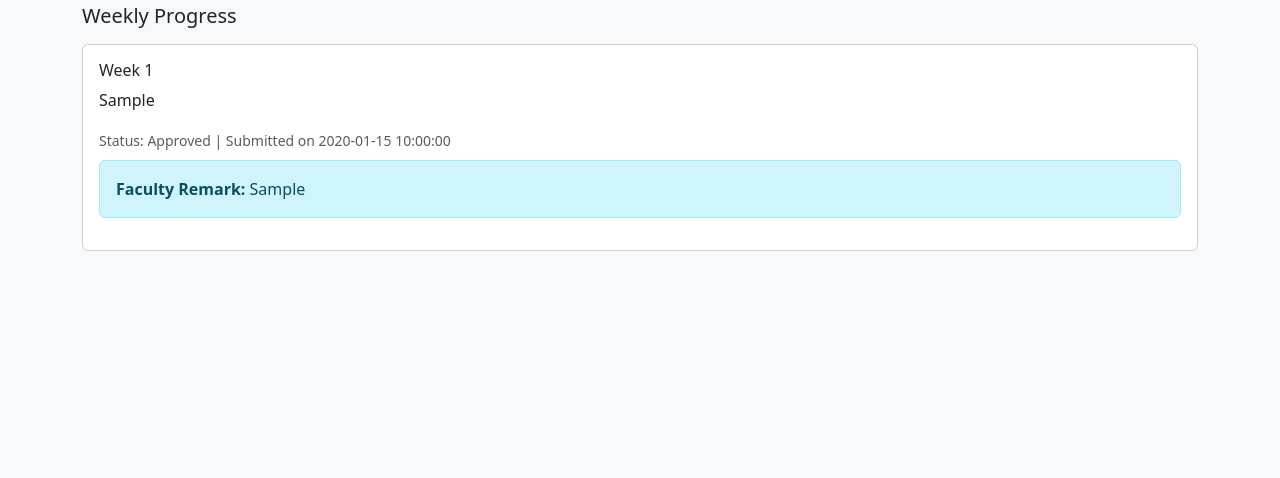
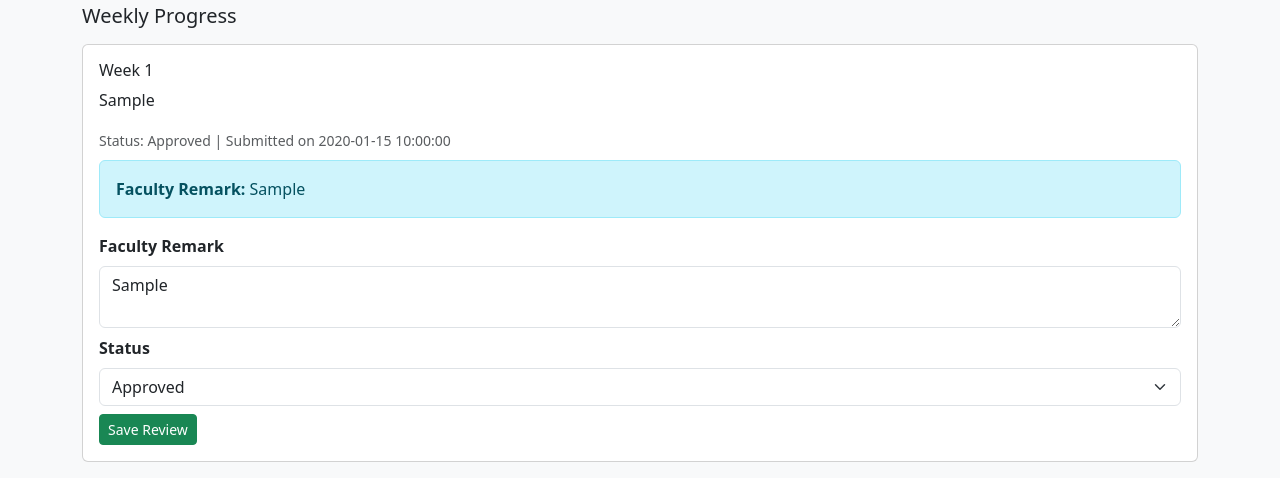
Before and after one commit to abhijithhv-rnsit/rnsit-multidisciplinary_project_2025-26, a Flask app: page /faculty/team/1 in a window 1280 px wide. Shown: the part 440-918 px from the top of the page. Before the commit the page ends 691 px from the top, so only its background shows below. Run offline with Flask 3, Linux system fonts and the light colour scheme; the visitor is signed in with stand-in values (Sample User, id 1); tables that the repository leaves empty hold one stand-in row (values such as "Sample post").

Commit message:
Update faculty_team_details.html

```diff
--- a/templates/faculty_team_details.html
+++ b/templates/faculty_team_details.html
@@ -43,6 +43,26 @@
                         <strong>Faculty Remark:</strong> {{ p.faculty_remark }}
                     </div>
                 {% endif %}
+                <form method="post" action="/faculty/review-progress/{{ p.id }}" class="mt-3">
+    <div class="mb-2">
+        <label class="form-label"><strong>Faculty Remark</strong></label>
+        <textarea name="faculty_remark" class="form-control" rows="2"
+                  placeholder="Write remark here...">{{ p.faculty_remark or "" }}</textarea>
+    </div>
+
+    <div class="mb-2">
+        <label class="form-label"><strong>Status</strong></label>
+        <select name="status" class="form-select">
+            <option value="Pending" {% if p.status=="Pending" %}selected{% endif %}>Pending</option>
+            <option value="Reviewed" {% if p.status=="Reviewed" %}selected{% endif %}>Reviewed</option>
+            <option value="Approved" {% if p.status=="Approved" %}selected{% endif %}>Approved</option>
+            <option value="Needs Improvement" {% if p.status=="Needs Improvement" %}selected{% endif %}>Needs Improvement</option>
+        </select>
+    </div>
+
+    <button class="btn btn-success btn-sm">Save Review</button>
+</form>
+
             </div>
         </div>
         {% endfor %}
```
